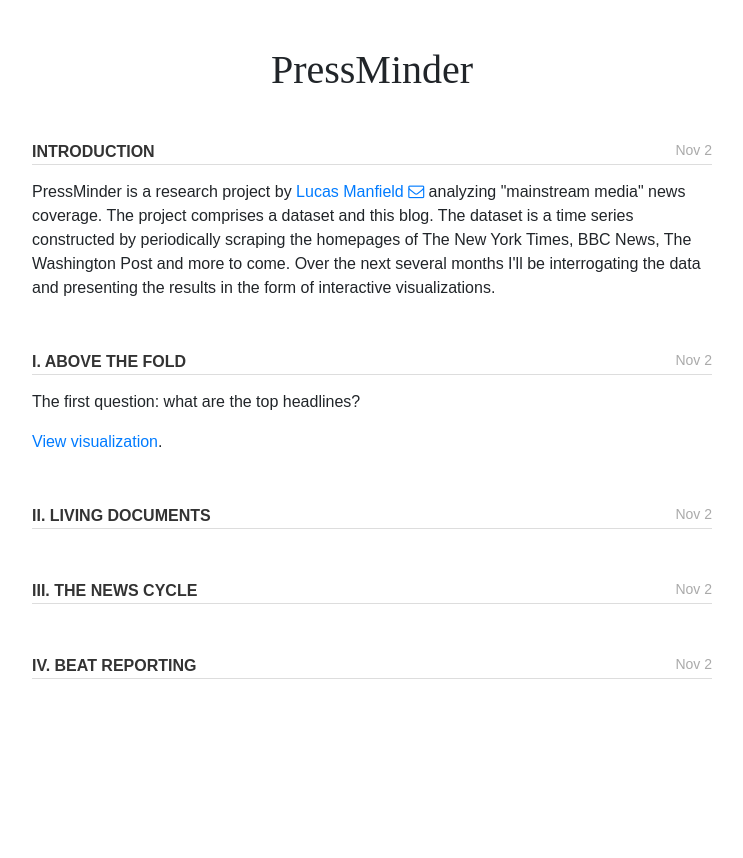
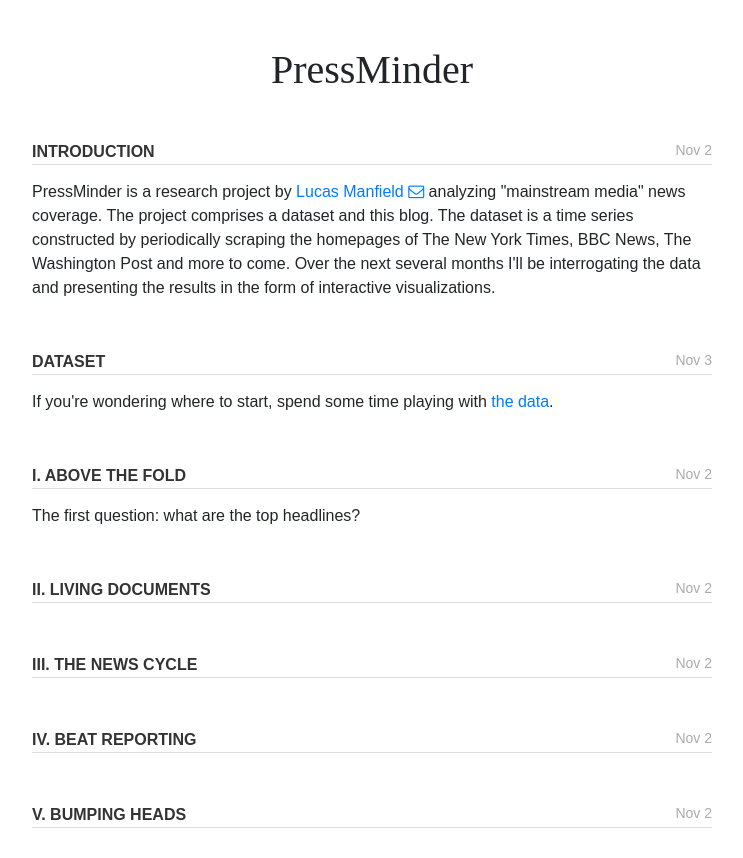
Before and after one commit to lawlmart/pressminder-web, a React (Create React App) app: page / in a window 1280 px wide. Shown: the top 858 px of the page, without its empty margins (268-1011 px from the left). Before the commit the page ends 800 px from the top, so only its background shows below. Built offline with nearby package versions, Linux system fonts and the light colour scheme; a web font is replaced by a local one.

Commit message:
clean up

```diff
--- a/src/App.css
+++ b/src/App.css
@@ -61,12 +61,12 @@
 }
 
 .Header-datetime-control-input {
-  width:180px;
+  width:240px;
   text-align: center;
 }
 
 .Header-control-publications {
-  width:300px;
+  width:250px;
   margin-right:10px;
 }
 
@@ -409,7 +409,7 @@
 }
 
 .rangeslider {
-  min-width:200px;
+  min-width:240px;
   display:inline-block;
   margin:0px 20px !important;
 }
--- a/src/App.js
+++ b/src/App.js
@@ -72,12 +72,16 @@
             content={(<div>PressMinder is a research project by <a href="mailto:lucas@pressminder.org">Lucas Manfield <i className="fa fa-envelope-o"/></a> analyzing "mainstream media" news coverage. The project comprises a dataset and this blog. The dataset is a time series constructed by periodically scraping the homepages of The New York Times, BBC News, The Washington Post and more to come. Over the next several months I'll be interrogating the data and presenting the results in the form of interactive visualizations.</div>)}
           />
           <Post
+            date="Nov 3"
+            title="Dataset"
+            content={(<div>If you're wondering where to start, spend some time playing with <Link to="/vis1">the data</Link>.</div>)}
+          />
+          <Post
             date="Nov 2"
             title="I. Above the fold"
             content={(<div>
               <p>The first question: what are the top headlines?</p>
 
-              <Link to="/vis1">View visualization</Link>.
               </div>)}
           />
           <Post
@@ -101,6 +105,13 @@
 
               </div>)}
           />
+          <Post
+            date="Nov 2"
+            title="V. Bumping Heads"
+            content={(<div>
+
+              </div>)}
+          />
         </div>
       </div>
     )
@@ -111,7 +122,7 @@
     super(props);
 
     this.MAX_TIMESTAMP = 3600 * Math.floor(Date.now() / 1000 / 3600)
-    this.MIN_TIMESTAMP = 1503301640
+    this.MIN_TIMESTAMP = 1503302400
 
     const parsed = queryString.parse(history.location.search);
     let parsedTimestamp = null
@@ -120,7 +131,7 @@
     }
 
     this.state = {
-      publications: parsed.publications || 'nyt,bbc',
+      publications: parsed.publications || 'nyt,wapo,bbc',
       snapshot: null,
       preloadedSnapshot: null,
       playing: true,
@@ -190,10 +201,10 @@
               multi={true}
               clearable={false}
               options={[
-                { value: 'nyt', label: 'New York Times' },
-                { value: 'wapo', label: 'The Washington Post' },
-                { value: 'bbc', label: 'BBC News' },
-                { value: 'guardian', label: 'The Guardian' },
+                { value: 'nyt', label: 'NYT' },
+                { value: 'wapo', label: 'WaPo' },
+                { value: 'bbc', label: 'BBC' },
+                { value: 'guardian', label: 'Guardian' },
                 { value: 'cnn', label: 'CNN' },
               ]}
               onChange={value => {
@@ -204,6 +215,7 @@
               className="Header-datetime-control"
               inputProps={{className: "form-control Header-datetime-control-input"}}
               value={new Date(this.state.timestamp)}
+              dateFormat="LL"
               onChange={momentObj => {
                 if (momentObj.unix) {
                   this.fetch(momentObj.unix() * 1000)
@@ -322,7 +334,7 @@
           appearAnimation="fade"
           className="Publication-articles"
         >
-          {this.props.articles.slice(0,10).map(article => {
+          {this.props.articles.slice(0,25).map(article => {
             return (
               <ArticleLink
                 key={`${article.url}-${article.since}`}
```
